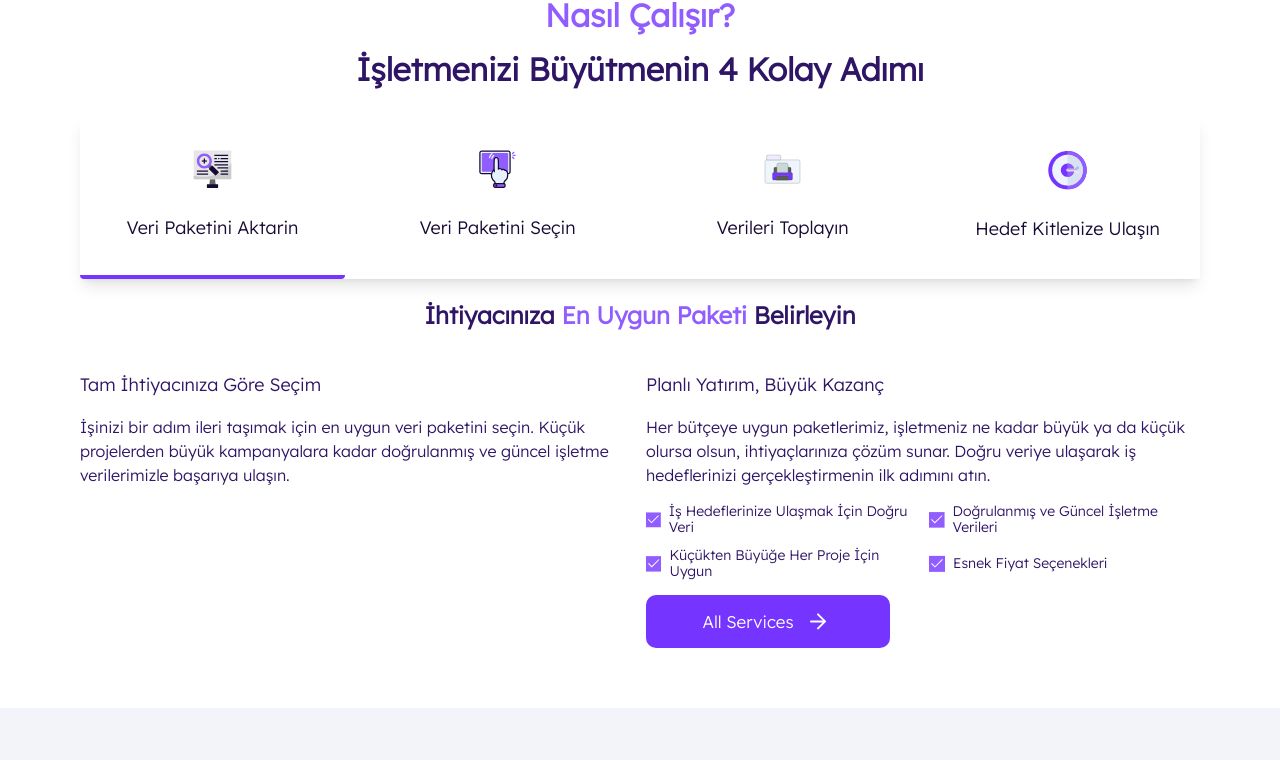
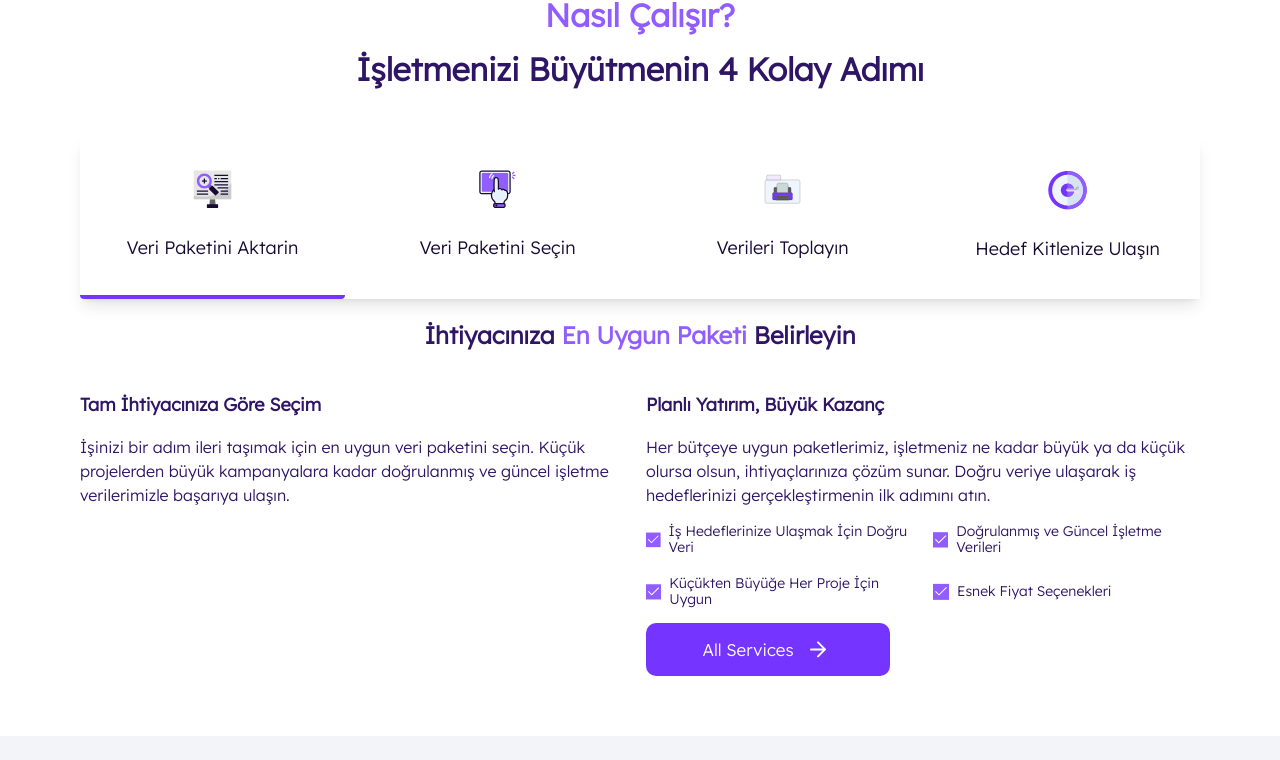
Before and after one commit to Medyanes-360/big-data-sale, a Next.js app: page / in a window 1280 px wide. Shown: the part 2339-3099 px from the top of the page. Built offline with nearby package versions, Linux system fonts and the light colour scheme.

Commit message:
text-font update and gap fix

```diff
--- a/components/home/howItWorks/pageTitle/index.jsx
+++ b/components/home/howItWorks/pageTitle/index.jsx
@@ -2,7 +2,7 @@ import React from "react";
 
 const PageTitle = () => {
   return (
-    <h2 className="text-lg lg:text-[32px] lg:leading-[54px] mb-5 font-Inter font-semibold text-tertiary-800 text-center">
+    <h2 className="text-lg lg:text-[32px] lg:leading-[54px] mb-10 font-Inter font-bold text-tertiary-800 text-center">
       <span className="text-tertiary400 ">Nasıl Çalışır?</span>
       <br />
       İşletmenizi Büyütmenin 4 Kolay Adımı
--- a/components/home/howItWorks/paketBoxContainer/chooseDataContent/index.jsx
+++ b/components/home/howItWorks/paketBoxContainer/chooseDataContent/index.jsx
@@ -28,7 +28,7 @@ const ChooseDataContent = () => {
       </h4>
       <div className="grid gap-6 md:gap-3 lg:grid-cols-2">
         <div className="flex flex-col gap-y-4">
-          <h1 className="text-tertiary-800 	 font-lexend font-medium  text-lg">
+          <h1 className="text-tertiary-800 	font-lexend font-bold  text-lg">
             Tam İhtiyacınıza Göre Seçim
           </h1>
           <article className="font-normal font-Inter text-base text-tertiary-800">
@@ -38,7 +38,7 @@ const ChooseDataContent = () => {
           </article>
         </div>
         <div className="flex flex-col gap-y-4">
-          <h1 className="text-tertiary-800 font-lexend font-medium text-lg">
+          <h1 className="text-tertiary-800 font-lexend font-bold text-lg">
             Planlı Yatırım, Büyük Kazanç
           </h1>
           <article className="font-normal font-Inter text-base text-tertiary-800">
@@ -46,7 +46,7 @@ const ChooseDataContent = () => {
             küçük olursa olsun, ihtiyaçlarınıza çözüm sunar. Doğru veriye
             ulaşarak iş hedeflerinizi gerçekleştirmenin ilk adımını atın.
           </article>
-          <ul className="grid grid-cols-1 sm:grid-cols-2 gap-3">
+          <ul className="grid grid-cols-1 gap-5 sm:grid-cols-2">
             {dataList?.map((item, index) => {
               return (
                 <li
--- a/components/home/leadingBrands/advantagesArea/index.jsx
+++ b/components/home/leadingBrands/advantagesArea/index.jsx
@@ -26,7 +26,7 @@ const AdvantagesArea = () => {
     },
   ];
   return (
-    <div className="grid grid-cols-1 md:grid-cols-2 lg:grid-cols-4 gap-4 max-w-full w-full lg:max-w-[95%] mx-auto">
+    <div className="grid grid-cols-1 md:grid-cols-2 lg:gap-4 lg:grid-cols-4 max-w-full w-full lg:max-w-[95%] mx-auto">
       {advantagesData?.map((item, _) => {
         return (
           <AdvantagesCard title={item.title} key={item.id} icon={item.icon} />
```
